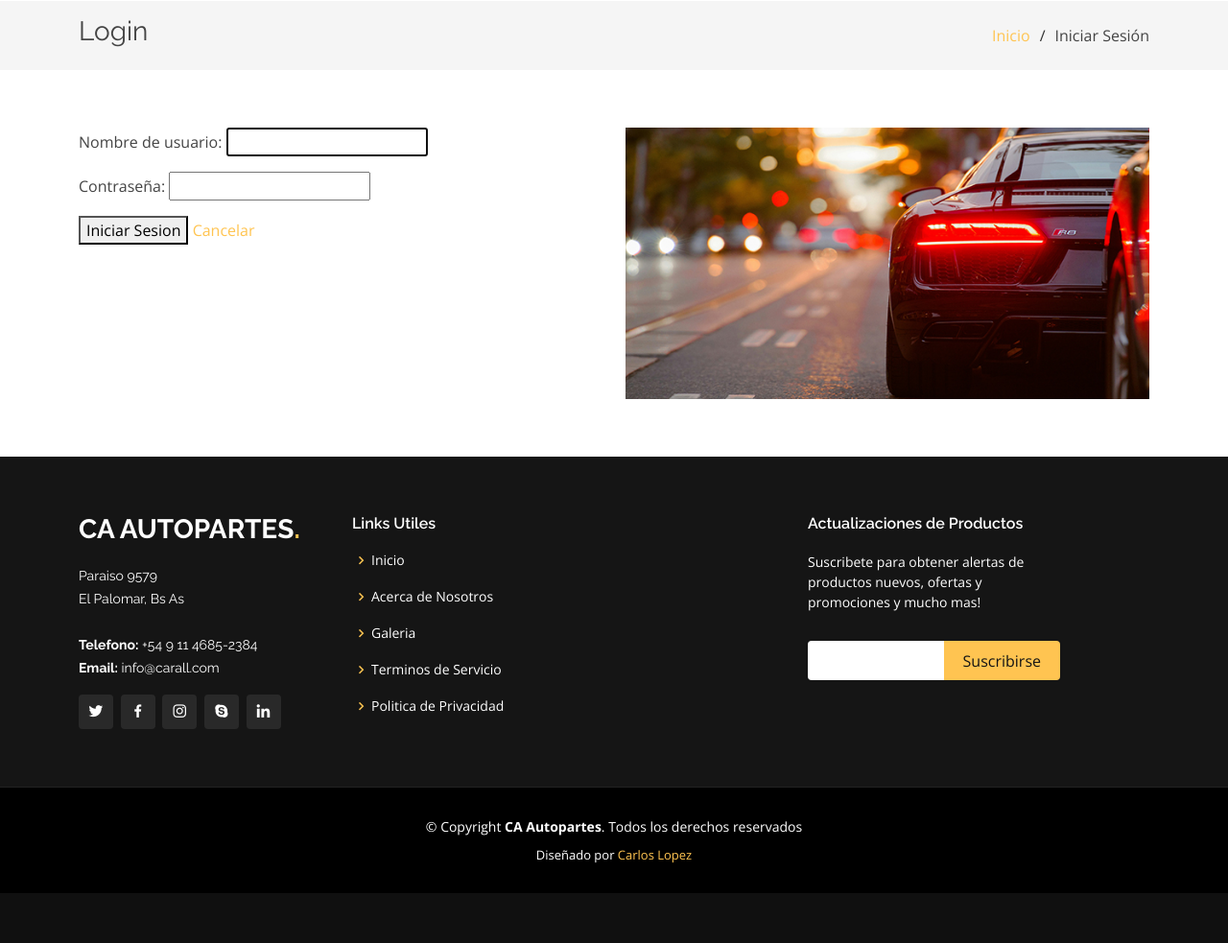
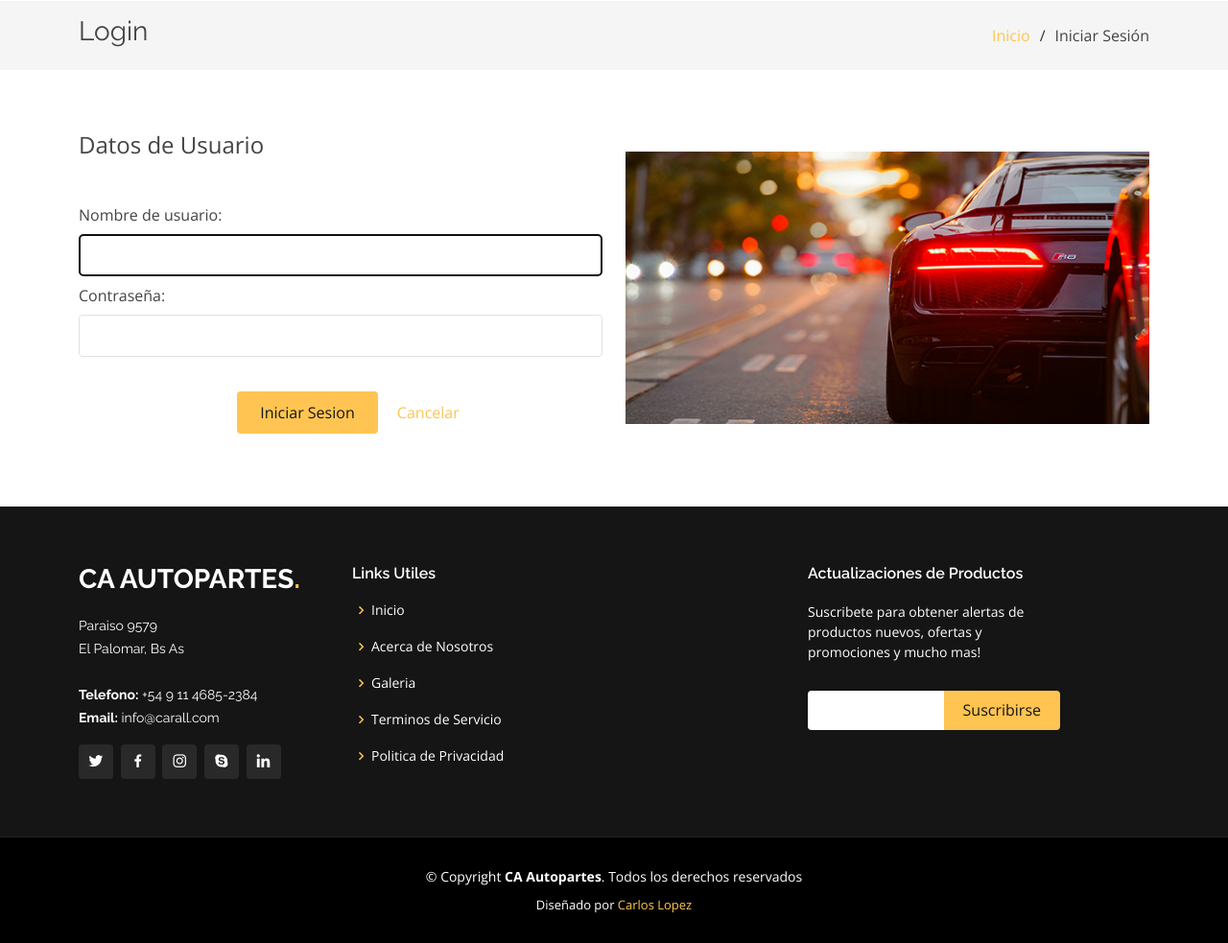
Before and after one commit to Charlyy20/ProyectoFinal_CarlosLopez_AgustinMattar, a Django app: page /login/ in a window 1280 px wide. Shown: the part 73-1056 px from the top of the page at 96% size. Before the commit the page ends 1004 px from the top, so only its background shows below. Run offline with Django 5.2, Linux system fonts and the light colour scheme; some libraries are stand-ins or nearby versions.

Commit message:
FORM LOGIN TERMINADO
Corrección de forms.py y agregué estilos a los inputs.

```diff
--- a/project/core/forms.py
+++ b/project/core/forms.py
@@ -2,11 +2,18 @@ from django import forms
 from django.contrib.auth.forms import AuthenticationForm
 from django.contrib.auth.models import User
 
+#class CustomAuthenticationForm(AuthenticationForm):
+#    class Meta:
+#        model = User
+#        fields = ('username', 'password')
+#        widgets = {
+#            'username': forms.TextInput(attrs={'class': 'input-django'}),
+#            'password': forms.PasswordInput(attrs={'class': 'input-django'}),
+
+#        }
+
 class CustomAuthenticationForm(AuthenticationForm):
-    class Meta:
-        model = User
-        fields = ('username', 'password')
-        widgets = {
-            'username': forms.TextInput(attrs={'class': 'input-django'}),
-            'password': forms.PasswordInput(attrs={'class': 'input-django'}),
-        }
+    def __init__(self, *args, **kwargs):
+        super().__init__(*args, **kwargs)
+        self.fields['username'].widget.attrs.update({'class': 'input-django'})
+        self.fields['password'].widget.attrs.update({'class': 'input-django'})
--- a/project/core/static/core/assets/css/style.css
+++ b/project/core/static/core/assets/css/style.css
@@ -1233,14 +1233,6 @@ section {
 
 .contact .php-email-form input {
   height: 44px;
-  box-shadow: none;
-  font-size: 14px;
-  border-radius: 4px;
-  display: block;
-  width: 100%;
-  padding: .375rem .75rem;
-  border: var(--bs-border-width) solid var(--bs-border-color);
-  transition: border-color .15s ease-in-out, box-shadow .15s ease-in-out;
 }
 
 .contact .php-email-form textarea {
@@ -1474,3 +1466,32 @@ section {
   font-size: 13px;
   color: #fff;
 }
+
+/*--------------------------------------------------------------
+# INPUTS DE DJANGO
+--------------------------------------------------------------*/
+
+.boton-form-login{
+  background: #ffc451;
+  border: 0;
+  padding: 10px 24px;
+  color: #151515;
+  transition: 0.4s;
+  border-radius: 4px;
+  margin:1rem;
+
+}
+
+.input-django{
+  height: 44px;
+  box-shadow: none;
+  font-size: 14px;
+  border-radius: 4px;
+  display: block;
+  width: 100%;
+  margin-top: 0.5rem;
+  margin-bottom: 0.5rem;
+  padding: .375rem .75rem;
+  border: var(--bs-border-width) solid var(--bs-border-color);
+  transition: border-color .15s ease-in-out, box-shadow .15s ease-in-out;
+}
--- a/project/core/templates/core/login.html
+++ b/project/core/templates/core/login.html
@@ -28,10 +28,30 @@
                 <div class="col-lg-6 mt-5 mt-lg-0">
                     <form method="post">
                         {% csrf_token %}
-                        {{ form.as_p }}
+
+
+                        <legend style="padding-bottom: 35px;">Datos de Usuario</legend>
+
+
+
+                        {{ form.username.label_tag }}
+
+                        <div class="contenedor-form-username">
+                            {{ form.username }}
+                        </div>
+
+                        {{ form.password.label_tag }}
+                        <div class="contenedor-form-username">
+                            {{ form.password }}
+                        </div>
+
                         <input type="hidden" name="next" value="{% url 'core:home' %}">
-                        <button type="submit">Iniciar Sesion</button>
-                        <a href="{% url 'core:home' %}">Cancelar</a>
+
+                        <div class="text-center" style="margin-top: 20px;">
+                            <button type="submit" class="boton-form-login ">Iniciar Sesion</button>
+                            <a href="{% url 'core:home' %}">Cancelar</a>
+                        </div>
+
                     </form>
                 </div>
                 <div class="col-lg-6  mt-5 mt-lg-0 d-flex align-items-center justify-content-center">
```
Also changed, not shown: project/db.sqlite3.
